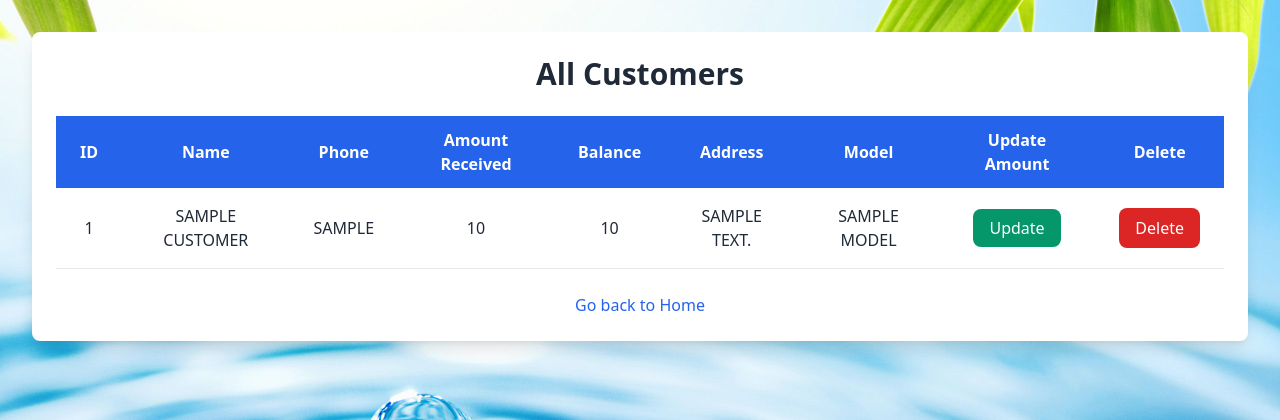
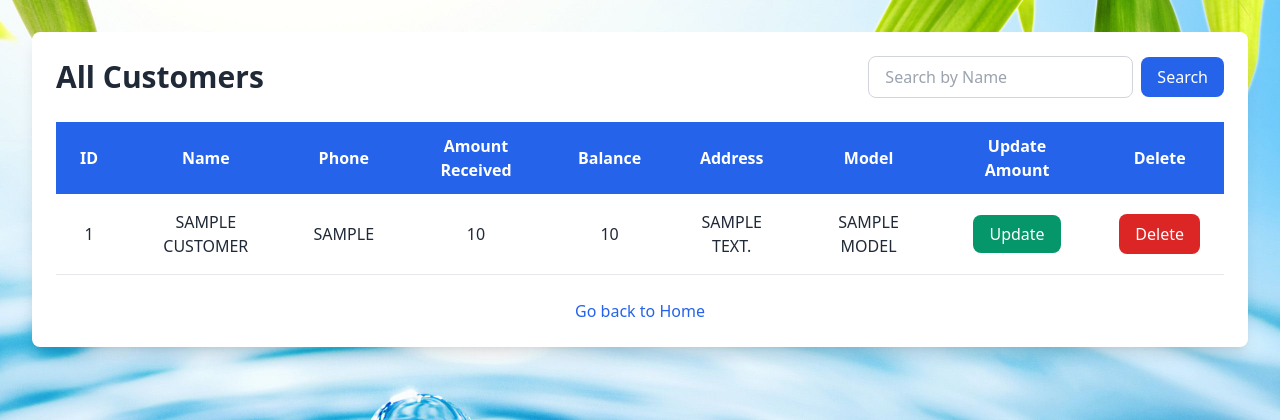
Before and after one commit to Murugavl/Customer_Management_System, a Flask app: page /view_all_customers in a window 1280 px wide. Shown: the top 420 px of the page. Run offline with Flask 3, Linux system fonts and the light colour scheme; the visitor is signed in with stand-in values (Sample User, id 1); a database or web service that is not in the repository returns one stand-in record (values such as "Sample title").

Commit message:
search bar added

```diff
--- a/app.py
+++ b/app.py
@@ -13,9 +13,8 @@ client = MongoClient(MONGO_URI)
 db = client["customer_management"]
 collection = db["customer"]
 
-# Dummy users for login, you can replace this with your actual users collection in MongoDB
 users = {
-    "admin": "password123"  # For example: admin password
+    "velmurugan": "velmurugan"
 }
 
 # Home route
@@ -85,14 +84,24 @@ def create_customer():
     return render_template('create_customer.html')
 
 # View All Customers Route
-@app.route('/view_all_customers')
+@app.route('/view_all_customers', methods=['GET'])
 def view_all_customers():
     if 'username' not in session:
         flash("Please log in to access this page.", "danger")
         return redirect(url_for('login'))
 
-    customers = collection.find()
-    return render_template('view_all_customers.html', customers=customers)
+    # Get the search query from the URL parameters
+    search_query = request.args.get('search', '').strip()
+
+    if search_query:
+        # Query the database for customers whose name matches the search query
+        customers = collection.find({"Name": {"$regex": search_query, "$options": "i"}})
+    else:
+        # If no search query, show all customers
+        customers = collection.find()
+
+    return render_template('view_all_customers.html', customers=customers, search_query=search_query)
+
 
 # Update Amount Route
 @app.route('/update_amount/<customer_id>', methods=['GET', 'POST'])
--- a/templates/view_all_customers.html
+++ b/templates/view_all_customers.html
@@ -18,7 +18,19 @@
 
     <div class="container mx-auto p-8">
         <div class="bg-white p-6 rounded-lg shadow-lg">
-            <h1 class="text-3xl font-bold text-gray-800 mb-6 text-center">All Customers</h1>
+            <!-- Navbar with search bar -->
+            <div class="flex justify-between items-center mb-6">
+                <h1 class="text-3xl font-bold text-gray-800">All Customers</h1>
+
+                <!-- Search Form -->
+                <form action="{{ url_for('view_all_customers') }}" method="GET" class="flex items-center">
+                    <input type="text" name="search" placeholder="Search by Name"
+                        class="px-4 py-2 rounded-lg border border-gray-300" value="{{ search_query }}">
+                    <button type="submit" class="bg-blue-600 text-white px-4 py-2 ml-2 rounded-lg hover:bg-blue-700">
+                        Search
+                    </button>
+                </form>
+            </div>
 
             <div class="overflow-x-auto">
                 <table class="min-w-full table-auto border-collapse">
```
